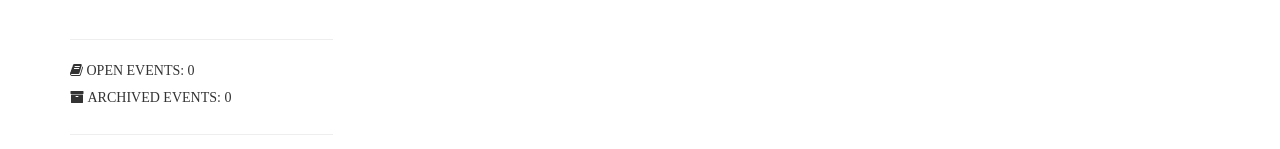
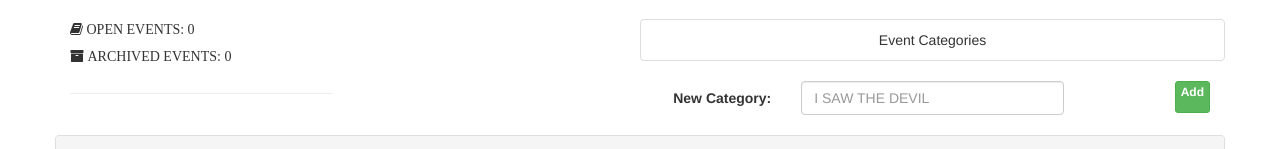
Before and after one commit to papagryllos-productions/jadce, a Django app: page /moderator/ in a window 1280 px wide. Shown: the part 51-200 px from the top of the page. Run offline with Django 3.2, Linux system fonts and the light colour scheme; the visitor is signed in with stand-in values (Sample User, id 1); data comes from the database, SQL or seed files in the repository; data that the repository does not hold is empty; parts of the project's set-up code (start-up, migrations or seed data) failed here and were passed over; some libraries are stand-ins or nearby versions.

Commit message:
Category editing panel in moderator template

```diff
--- a/area51/templates/area51/moderator.html
+++ b/area51/templates/area51/moderator.html
@@ -4,13 +4,39 @@
 <div class="container">
     <div class="row">
         <div class="col-md-3">
-            <hr>
             <p class="fa fa-book"> OPEN EVENTS: {{ open_events }}</p>
             <p class="fa fa-archive"> ARCHIVED EVENTS: {{ dealt_events }}</p>
-            <hr>
+	    <hr>
+        </div>
+    <div class="col-md-offset-6">
+	    <ul class="list-group">
+                <li href="#" class="list-group-item" align="center">Event Categories</li>
+		{% for cat in categories %}
+                <li href="#" class="list-group-item">
+                    <span href="#" class="cat-name" data-pk={{ cat.id }}><strong>{{ cat.name }}</strong></span>
+                    <a href="/api/panel/categories/?pk={{ cat.id }}&name=delete">
+                        <button type="button" class="btn btn-xs pull-right btn-danger">
+                            <i class="fa fa-times"></i>
+                        </button>
+                    </a>
+                </li>
+		{% endfor %}
+	    </ul>
+            <form action="/api/panel/categories/" method="post" accept-charset="utf-8" class="form-horizontal" role="form">
+                <label class="col-lg-3 control-label">New Category:</label>
+                <div class="col-lg-6">
+                    <input name="cat_name" class="form-control" type="text" placeholder="I SAW THE DEVIL">
+                </div>
+                <a class="col-lg-3">
+                    <button type="submit" class="btn btn-xs pull-right btn-success">
+                        <p><strong>Add</strong></p>
+                    </button>
+                </a>
+            </form>
         </div>
     </div>
 </div>
+<br>
 <div class="container">
     <div class="row">
         <div class="panel panel-default">
@@ -109,6 +135,12 @@ $(window).load(function() {
             name: 'last_name',
             url: '/api/panel/',
         });
+
+        $('.cat-name').editable({
+            type: 'text',
+            name: 'yoyo',
+            url: '/api/panel/categories/',
+        });
 });
 </script>
 {% endblock %}
```
